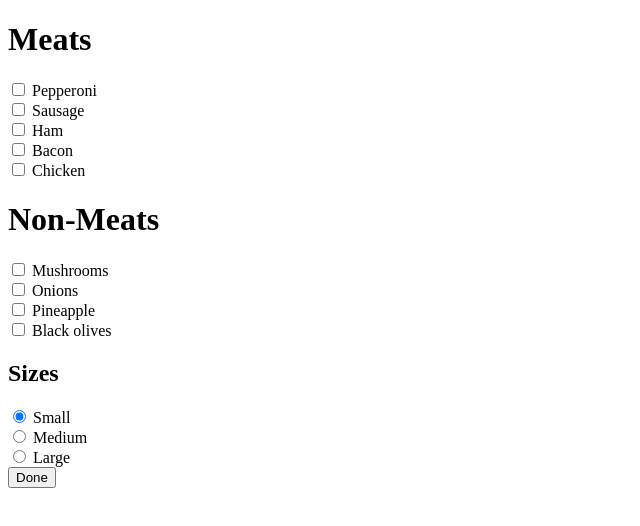
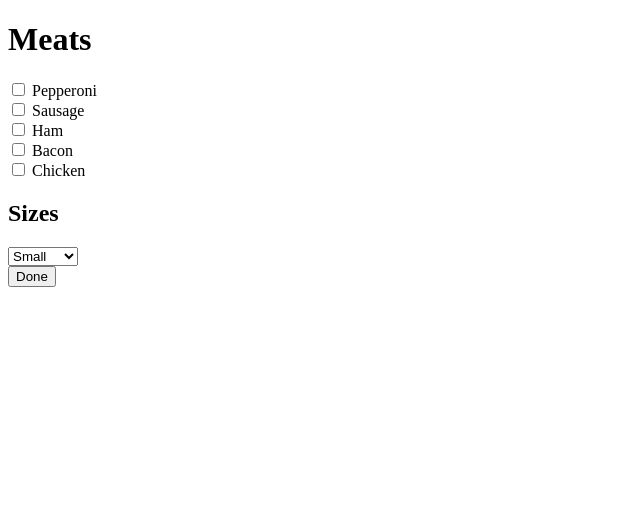
Before and after one commit to GregStillwell/Pizza, a plain HTML site: page index.html in a window 1280 px wide. Shown: the whole page, without its empty margins (0-640 px from the left). Drawn offline with Linux system fonts and the light colour scheme.

Commit message:
change radio input to select input

```diff
--- a/index.html
+++ b/index.html
@@ -34,44 +34,15 @@
 
     <br>
 
-    <h1>Non-Meats</h1>
+  <h2>Sizes</h2>
 
-    <input type="checkbox" id="Mushrooms" name="toppings" value="Mushrooms">
-    <label for="Mushrooms">Mushrooms</label>
+  <select name="Sizes">
+  <option value="small">Small</option>
+   <option value="medium">Medium</option>
+   <option value="large">Large</option>
+  </select>
 
-    <br>
-
-    <input type="checkbox" id="Onions" name="toppings" value="Onions">
-    <label for="Onions">Onions</label>
-
-    <br>
-
-    <input type="checkbox" id="Pineapple" name="toppings" value="Pineapple">
-    <label for="Pineapple"> Pineapple</label>
-    <br>
-
-    <input type="checkbox" id="Black olives" name="toppings" value="Black olives">
-    <label for="Black olives">Black olives</label>
-
-    <br>
-
-  <h2>Sizes</h2>
-    <div class="radio">
-
-      <input type="radio" name="Small" value="Small" checked>
-      <label for="Small">Small</label>
-      <br>
-
-
-      <input type="radio" name="Medium" value="Medium">
-      <label for="Medium">Medium</label>
-      <br>
-
-
-      <input type="radio" name="Large" value="Large">
-      <label for="Large">Large</label>
-      </div>
-
+  <br>
 
     <button type="submit">Done</button>
   </form>
--- a/js/script.js
+++ b/js/script.js
@@ -11,9 +11,19 @@ small:  {name: "small" ,Price: $10 },
 medium: {name: "medium" , price: $14},
 Large:  {name: "Large" , price: $18}
   }
+  let selectedToppings = [];
+
+  for (let i = 0; i < toppings.length; i++){
+    if (toppings[i].checked === true) {
+      selectedToppings.push(toppings[i].value);
+    }
+
+  }
+
   // based off of the the amount of toppings
   // added to the size price
   // this.price
+
 }
 
 const myPizza = new pizza(['Pepperoni', 'Sausage'], 'medium');
@@ -31,21 +41,13 @@ function handleFormSubmit(e) {
   e.preventDefault();
 
 
-  let selectedToppings = [];
+
   // look at form see which checkboxes are checked
   const toppings = document.getElementsByName("toppings") //array of the HTML elements that have the name toppping
 
 
   // put those into a new array
   //toppings.forEach(function ())
-
-  for (let i = 0; i < toppings.length; i++){
-    if (toppings[i].checked === true) {
-      selectedToppings.push(toppings[i].value);
-      return
-    }
-
-  }
 
 
   //toppings.forEach((topping) => {
```
